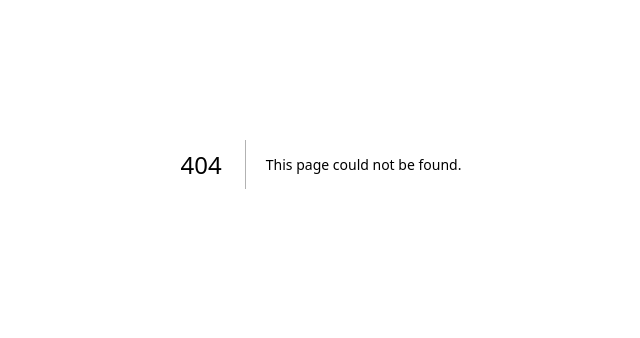
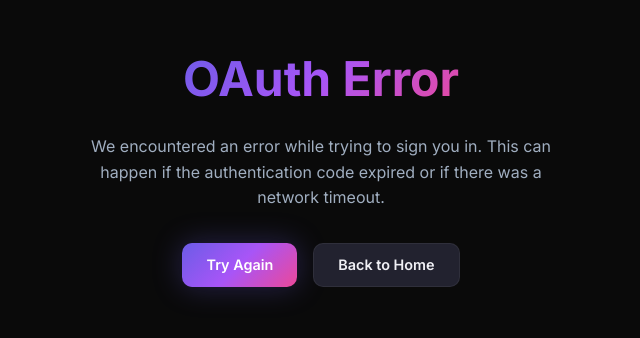
Before and after one commit to rohitbihal/Resume-Builder, a Next.js app: page /auth/auth-code-error in a window 1280 px wide. Before the commit this address had no page. Shown: the part 236-574 px from the top of the page, without its empty margins (319-959 px from the left). Built offline with nearby package versions, Linux system fonts and the light colour scheme.

Commit message:
Fix: Authentication session persistence in callback route and added error page

```diff
--- /dev/null
+++ b/src/app/auth/auth-code-error/page.js
@@ -0,0 +1,34 @@
+'use client';
+
+import Link from 'next/link';
+
+export default function AuthCodeError() {
+  return (
+    <div style={{
+      minHeight: '100vh',
+      display: 'flex',
+      flexDirection: 'column',
+      alignItems: 'center',
+      justifyContent: 'center',
+      background: '#0a0a0a',
+      color: '#fff',
+      padding: '2rem',
+      textAlign: 'center'
+    }}>
+      <h1 style={{ fontSize: '3rem', marginBottom: '1rem', background: 'var(--cr-accent-gradient)', WebkitBackgroundClip: 'text', WebkitTextFillColor: 'transparent' }}>
+        OAuth Error
+      </h1>
+      <p style={{ color: '#a0aec0', marginBottom: '2rem', maxWidth: '500px' }}>
+        We encountered an error while trying to sign you in. This can happen if the authentication code expired or if there was a network timeout.
+      </p>
+      <div style={{ display: 'flex', gap: '1rem' }}>
+        <Link href="/auth" className="cr-btn cr-btn-primary">
+          Try Again
+        </Link>
+        <Link href="/" className="cr-btn cr-btn-secondary">
+          Back to Home
+        </Link>
+      </div>
+    </div>
+  );
+}
--- a/src/app/auth/callback/route.js
+++ b/src/app/auth/callback/route.js
@@ -13,6 +13,7 @@ export async function GET(request) {
   const origin = `${forwardedProto}://${host}`;
 
   if (code) {
+    const response = NextResponse.redirect(`${origin}${next}`);
     const supabase = createServerClient(
       process.env.NEXT_PUBLIC_SUPABASE_URL,
       process.env.NEXT_PUBLIC_SUPABASE_ANON_KEY,
@@ -23,7 +24,7 @@ export async function GET(request) {
           },
           setAll(cookiesToSet) {
             cookiesToSet.forEach(({ name, value, options }) =>
-              request.cookies.set(name, value)
+              response.cookies.set(name, value, options)
             );
           },
         },
@@ -31,7 +32,7 @@ export async function GET(request) {
     );
     const { error } = await supabase.auth.exchangeCodeForSession(code);
     if (!error) {
-      return NextResponse.redirect(`${origin}${next}`);
+      return response;
     }
   }
 
```
